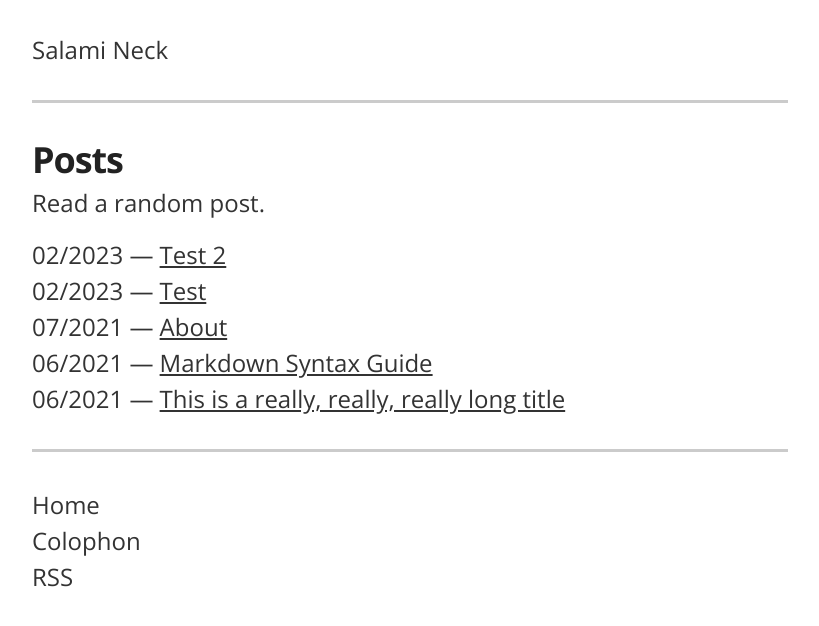
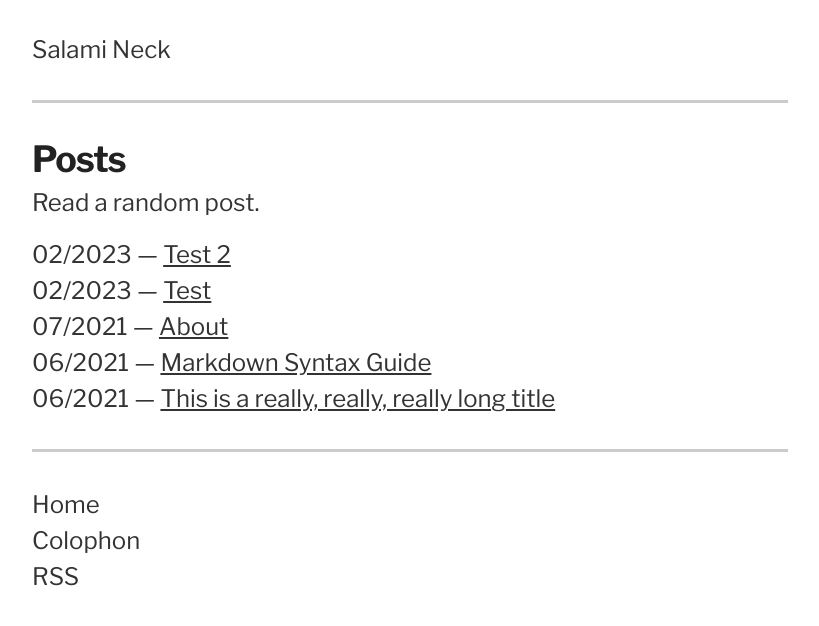
Before and after one commit to ajpwalser/ajpwalser.github.io, a Jekyll site: the page built from index.html, in a window 1280 px wide. Shown: the top 626 px of the page, without its empty margins (230-1049 px from the left). Built offline with Jekyll 4.4.1, drawn with Linux system fonts in a browser that asks for light colours; some web fonts are replaced.

Commit message:
Update style.css

```diff
--- a/css/style.css
+++ b/css/style.css
@@ -1,5 +1,5 @@
 :root {
-    --font-body: 'Open Sans', sans-serif;
+    --font-body: 'Libre Franklin', sans-serif;
     --color-background: #fff;
     --color-background-secondary: #203851;
     --color-background-tertiary: #f0f0f0;
```
